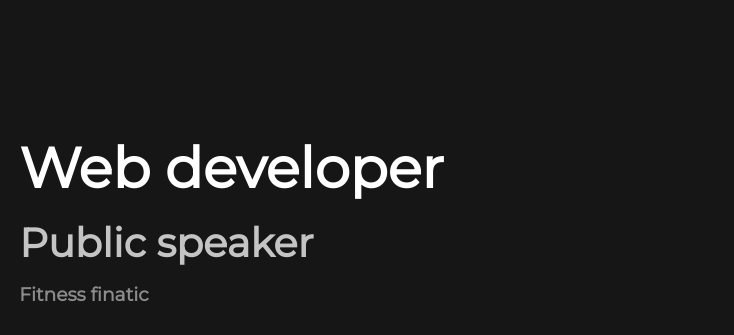
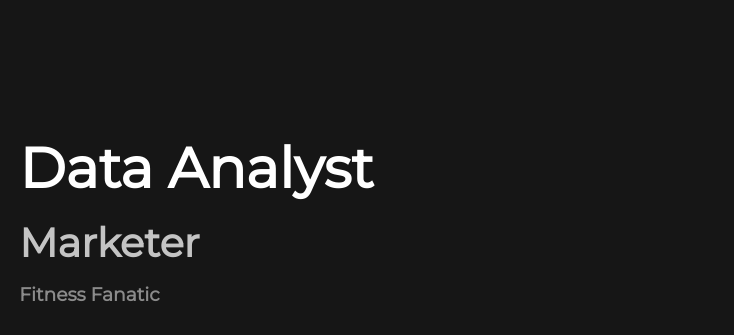
Before and after one commit to manasiiii/Portfolio101, a plain HTML site: page index.html in a window 1280 px wide. Shown: the part 220-555 px from the top of the page, 416-1150 px from the left. Drawn offline with Linux system fonts and the light colour scheme.

Commit message:
Update index.html

```diff
--- a/index.html
+++ b/index.html
@@ -39,9 +39,9 @@
             <h4>Manasi Kumbhar</h4>
             </div>
             <div class="designation-container">
-                <h1>Web developer</h1>
-                <h2>Public speaker</h2>
-                <h3>Fitness finatic</h3>
+                <h1>Data Analyst</h1>
+                <h2>Marketer</h2>
+                <h3>Fitness Fanatic</h3>
             </div>
         </div>
    </section>
```
